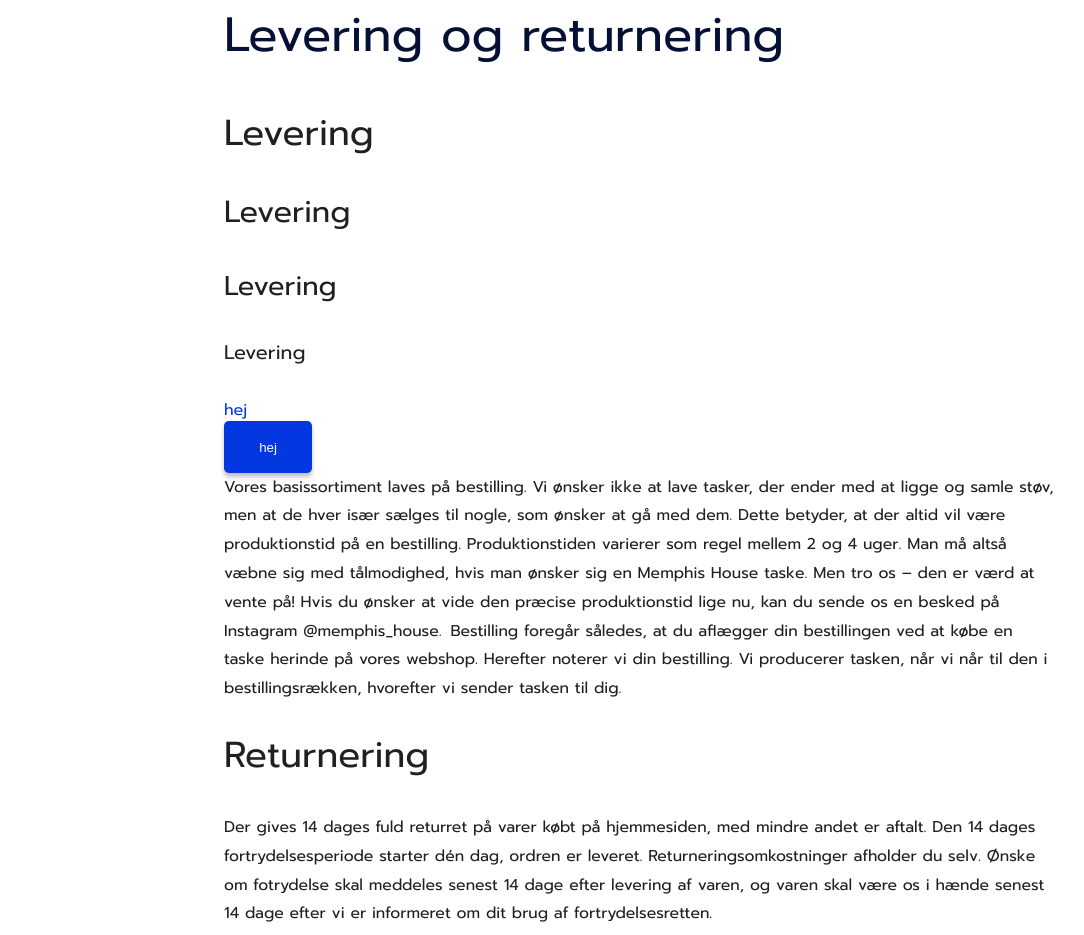
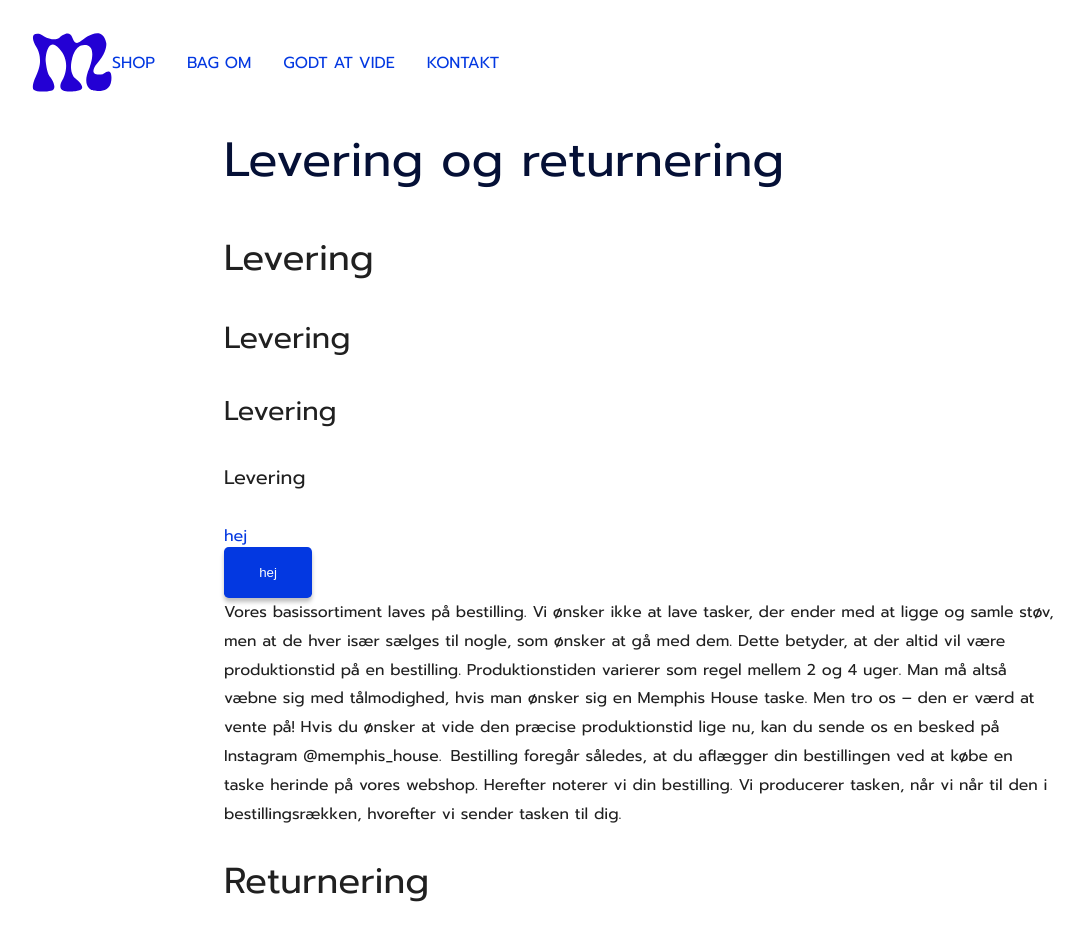
Before and after one commit to Anne6x24/Memphis, a plain HTML site: page levering_returnering.html in a window 1280 px wide. Shown: the top 935 px of the page, without its empty margins (0-1084 px from the left). Drawn offline with Linux system fonts and the light colour scheme.

Commit message:
opbygning af levering og returnering

```diff
--- a/levering_returnering.html
+++ b/levering_returnering.html
@@ -4,20 +4,60 @@
     <meta charset="UTF-8" />
     <meta http-equiv="X-UA-Compatible" content="IE=edge" />
     <meta name="viewport" content="width=device-width, initial-scale=1.0" />
-    <link rel="stylesheet" href="style.css">
-    <link rel="stylesheet" href="burger.js">
     <title>Levering og returnering</title>
+    <link rel="stylesheet" href="style.css" />
   </head>
+
+  <!-- body -->
   <body>
+    <!-- header -->
+    <header>
+      <nav class="navbar">
+        <div class="container">
+          <section class="wrapper_burger">
+            <a href="./index.html" class="brand">
+              <img src="/img/logo_memphis.svg" alt="Memphis' logo" />
+            </a>
+            <button type="button" class="burger" id="burger">
+              <span class="burger-line"></span>
+              <span class="burger-line"></span>
+              <span class="burger-line"></span>
+              <span class="burger-line"></span>
+            </button>
+            <div class="menu" id="menu">
+              <ul class="menu-inner">
+                <li class="menu-item">
+                  <a href="shop.html" class="menu-link">SHOP</a>
+                </li>
+                <li class="menu-item">
+                  <a href="bagom.html" class="menu-link">BAG OM</a>
+                </li>
+                <li class="menu-item">
+                  <a href="GODT AT VIDE" class="menu-link">GODT AT VIDE</a>
+                </li>
+                <li class="menu-item">
+                  <a href="kontakt.html" class="menu-link">KONTAKT</a>
+                </li>
+              </ul>
+            </div>
+          </section>
 
+          <section>
+            <!-- SECTION TIL KURV OG SØGEIKON -->
+          </section>
+        </div>
+      </nav>
+    </header>
+
+    <!-- main -->
     <main id="levering_returning">
       <section>
         <h1>Levering og returnering</h1>
       </section>
       <section>
         <div class="test">
-        <h2>Levering</h2>
-      </div>
+          <h2>Levering</h2>
+        </div>
         <h3>Levering</h3>
         <h4>Levering</h4>
         <h5>Levering</h5>
@@ -161,6 +201,9 @@
       </section>
     </footer>
 
+    <!-- script -->
     <script src="script/burger.js"></script>
+
+    <!-- body slut -->
   </body>
 </html>
```
